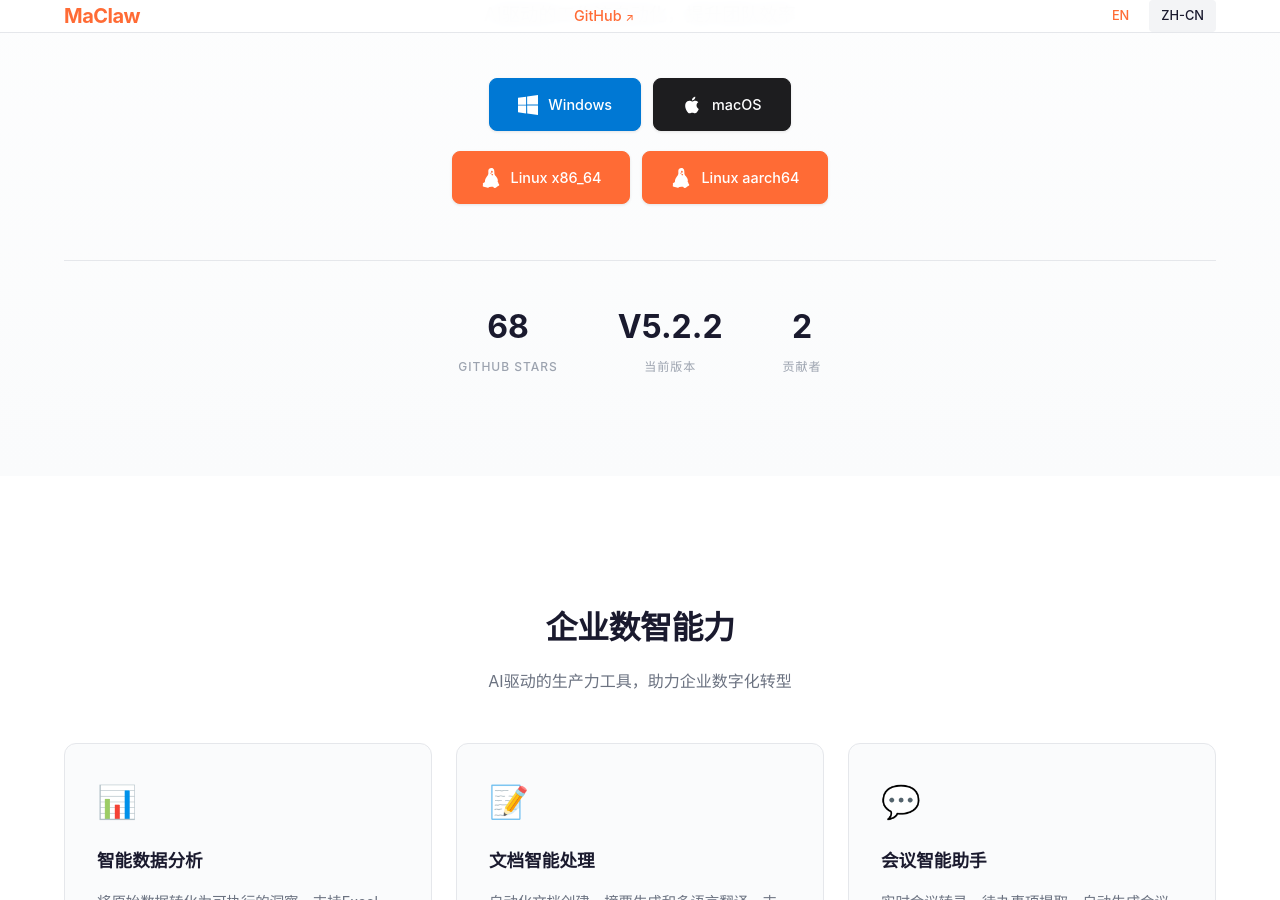
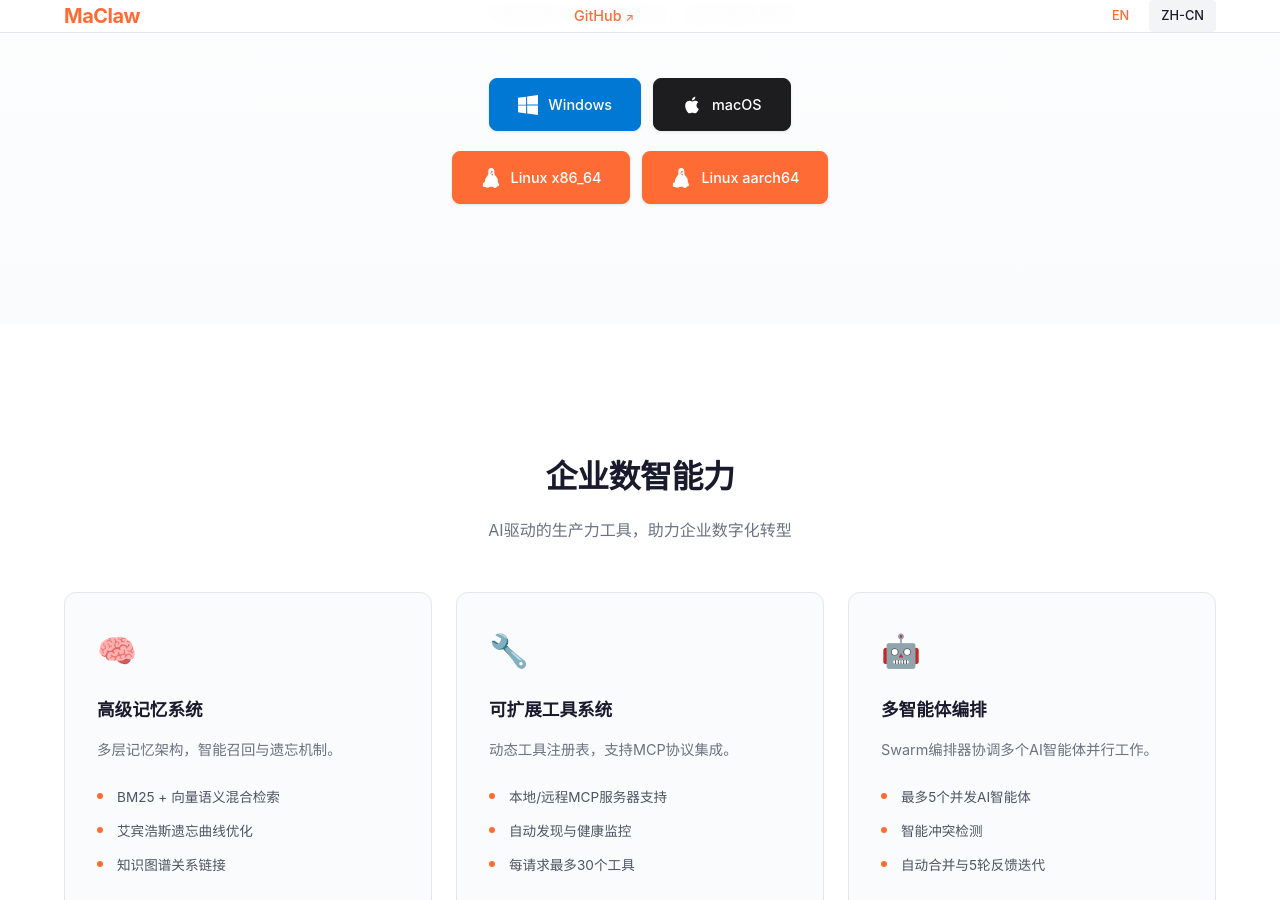
Before and after one commit to rapidaicoder/rapidaicoder.github.io, a Jekyll site: the page built from zh-cn/index.md, in a window 1280 px wide and 900 px high, scrolled down 487 px. Built offline with Jekyll 4.4.1, drawn with Linux system fonts in a browser that asks for light colours; some of the changed text lies outside the part shown.

Commit message:
update files.

```diff
--- a/_sass/_maclaw.scss
+++ b/_sass/_maclaw.scss
@@ -306,15 +306,15 @@
 .developer-grid {
   display: grid;
   grid-template-columns: repeat(4, 1fr);
-  gap: 20px;
+  gap: 16px;
 
-  @media (max-width: 992px) { grid-template-columns: repeat(2, 1fr); }
+  @media (max-width: 1200px) { grid-template-columns: repeat(2, 1fr); }
   @media (max-width: 576px) { grid-template-columns: 1fr; }
 }
 
 .developer-card {
   background: rgba(255, 255, 255, 0.05);
-  padding: 24px;
+  padding: 20px 16px;
   border-radius: 8px;
   border: 1px solid rgba(255, 255, 255, 0.1);
   transition: all 0.25s ease;
@@ -326,15 +326,15 @@
 
   h3 {
     color: #ffffff;
-    font-size: 0.95rem;
-    margin-bottom: 8px;
+    font-size: 0.9rem;
+    margin-bottom: 6px;
     font-weight: 600;
   }
 
   p {
     color: rgba(255, 255, 255, 0.6);
-    font-size: 0.85rem;
-    line-height: 1.5;
+    font-size: 0.8rem;
+    line-height: 1.4;
   }
 }
 
--- a/zh-cn/index.md
+++ b/zh-cn/index.md
@@ -32,21 +32,6 @@
         <span class="btn-text">Linux aarch64</span>
       </a>
     </div>
-
-    <div class="hero-stats">
-      <div class="stat-item">
-        <span class="stat-value">68</span>
-        <span class="stat-label">GitHub Stars</span>
-      </div>
-      <div class="stat-item">
-        <span class="stat-value">V5.2.2</span>
-        <span class="stat-label">当前版本</span>
-      </div>
-      <div class="stat-item">
-        <span class="stat-value">2</span>
-        <span class="stat-label">贡献者</span>
-      </div>
-    </div>
   </div>
 </section>
 
@@ -57,9 +42,39 @@
     <p class="section-subtitle">AI驱动的生产力工具，助力企业数字化转型</p>
     <div class="enterprise-grid">
       <div class="enterprise-card">
+        <div class="enterprise-icon">&#x1F9E0;</div>
+        <h3>高级记忆系统</h3>
+        <p>多层记忆架构，智能召回与遗忘机制。</p>
+        <ul class="feature-list">
+          <li>BM25 + 向量语义混合检索</li>
+          <li>艾宾浩斯遗忘曲线优化</li>
+          <li>知识图谱关系链接</li>
+        </ul>
+      </div>
+      <div class="enterprise-card">
+        <div class="enterprise-icon">&#x1F527;</div>
+        <h3>可扩展工具系统</h3>
+        <p>动态工具注册表，支持MCP协议集成。</p>
+        <ul class="feature-list">
+          <li>本地/远程MCP服务器支持</li>
+          <li>自动发现与健康监控</li>
+          <li>每请求最多30个工具</li>
+        </ul>
+      </div>
+      <div class="enterprise-card">
+        <div class="enterprise-icon">&#x1F916;</div>
+        <h3>多智能体编排</h3>
+        <p>Swarm编排器协调多个AI智能体并行工作。</p>
+        <ul class="feature-list">
+          <li>最多5个并发AI智能体</li>
+          <li>智能冲突检测</li>
+          <li>自动合并与5轮反馈迭代</li>
+        </ul>
+      </div>
+      <div class="enterprise-card">
         <div class="enterprise-icon">&#x1F4CA;</div>
         <h3>智能数据分析</h3>
-        <p>将原始数据转化为可执行的洞察。支持Excel、CSV、数据库的一键报表生成、图表制作和数据看板。</p>
+        <p>将原始数据转化为可执行洞察，支持Excel/CSV。</p>
         <ul class="feature-list">
           <li>一键生成报表</li>
           <li>智能数据可视化</li>
@@ -69,51 +84,21 @@
       <div class="enterprise-card">
         <div class="enterprise-icon">&#x1F4DD;</div>
         <h3>文档智能处理</h3>
-        <p>自动化文档创建、摘要生成和多语言翻译。支持合同、报告、商务信函等各类文档。</p>
+        <p>自动化文档创建、PDF生成，支持多格式。</p>
         <ul class="feature-list">
           <li>自动排版与模板</li>
-          <li>多语言翻译</li>
+          <li>PDF/Word/PowerPoint支持</li>
           <li>智能内容建议</li>
         </ul>
       </div>
       <div class="enterprise-card">
-        <div class="enterprise-icon">&#x1F4AC;</div>
-        <h3>会议智能助手</h3>
-        <p>实时会议转录、待办事项提取、自动生成会议纪要。重要决策不再遗漏。</p>
+        <div class="enterprise-icon">&#x1F310;</div>
+        <h3>网络与研究工具</h3>
+        <p>集成网络搜索和内容获取，支持研究工作流。</p>
         <ul class="feature-list">
-          <li>语音转文字</li>
-          <li>待办事项追踪</li>
-          <li>跟进提醒</li>
-        </ul>
-      </div>
-      <div class="enterprise-card">
-        <div class="enterprise-icon">&#x1F4E7;</div>
-        <h3>沟通协作中心</h3>
-        <p>智能邮件撰写、回复建议、收件箱管理。集成企业微信、钉钉、飞书等办公平台。</p>
-        <ul class="feature-list">
-          <li>专业邮件模板</li>
-          <li>语气调整</li>
-          <li>多平台集成</li>
-        </ul>
-      </div>
-      <div class="enterprise-card">
-        <div class="enterprise-icon">&#x1F4C5;</div>
-        <h3>项目管理助手</h3>
-        <p>AI辅助项目规划、时间线生成、资源分配。智能提醒确保项目按时推进。</p>
-        <ul class="feature-list">
-          <li>甘特图生成</li>
-          <li>风险评估</li>
-          <li>资源优化</li>
-        </ul>
-      </div>
-      <div class="enterprise-card">
-        <div class="enterprise-icon">&#x1F50D;</div>
-        <h3>知识管理</h3>
-        <p>构建和维护企业知识库。快速搜索文档、Wiki和内部资源。</p>
-        <ul class="feature-list">
-          <li>语义搜索</li>
-          <li>自动分类</li>
-          <li>知识图谱</li>
+          <li>实时网络搜索</li>
+          <li>内容提取与摘要</li>
+          <li>多源聚合</li>
         </ul>
       </div>
     </div>
@@ -199,20 +184,36 @@
     <p class="section-subtitle">技术团队的高级功能</p>
     <div class="developer-grid">
       <div class="developer-card">
-        <h3>多智能体系统</h3>
-        <p>最多5个AI智能体并行工作，智能冲突检测与自动合并。</p>
+        <h3>记忆架构</h3>
+        <p>8类记忆分类，语义/情景双层，时序层级，受保护条目</p>
       </div>
       <div class="developer-card">
-        <h3>三态架构</h3>
-        <p>本地CLI、远程浏览器、自动编排三种模式灵活切换。</p>
+        <h3>混合检索</h3>
+        <p>BM25关键词 + 向量相似度，SIMD加速余弦计算</p>
       </div>
       <div class="developer-card">
-        <h3>长期记忆</h3>
-        <p>BM25 + 向量语义索引，跨会话持久化记忆。</p>
+        <h3>知识图谱</h3>
+        <p>双向加权边，BFS扩展，多种关系类型</p>
+      </div>
+      <div class="developer-card">
+        <h3>遗忘曲线</h3>
+        <p>艾宾浩斯衰减，可配置半衰期（约9.6天），休眠阈值</p>
+      </div>
+      <div class="developer-card">
+        <h3>Swarm编排器</h3>
+        <p>任务拆分、冲突检测、自动合并、反馈循环协调</p>
       </div>
       <div class="developer-card">
         <h3>MCP集成</h3>
-        <p>支持本地/远程MCP服务器，每请求最多30个工具。</p>
+        <p>本地stdio和远程HTTP MCP服务器，自动发现与健康状态</p>
+      </div>
+      <div class="developer-card">
+        <h3>工具注册表</h3>
+        <p>线程安全动态注册，分类过滤，平台检查</p>
+      </div>
+      <div class="developer-card">
+        <h3>工作流引擎</h3>
+        <p>阶段执行，工具策略，双重确认，持久化存储</p>
       </div>
     </div>
   </div>
```
Also changed, not shown: index.md (+62 -61 lines).
